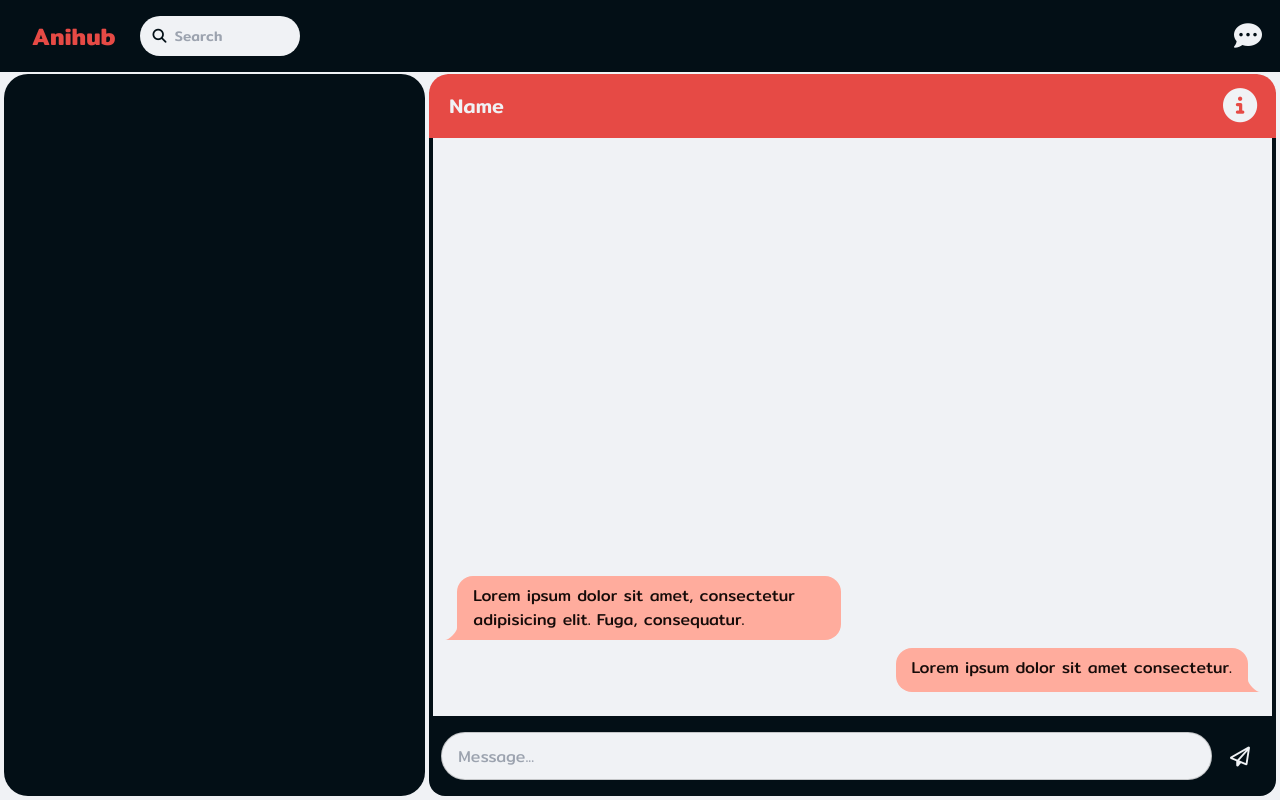
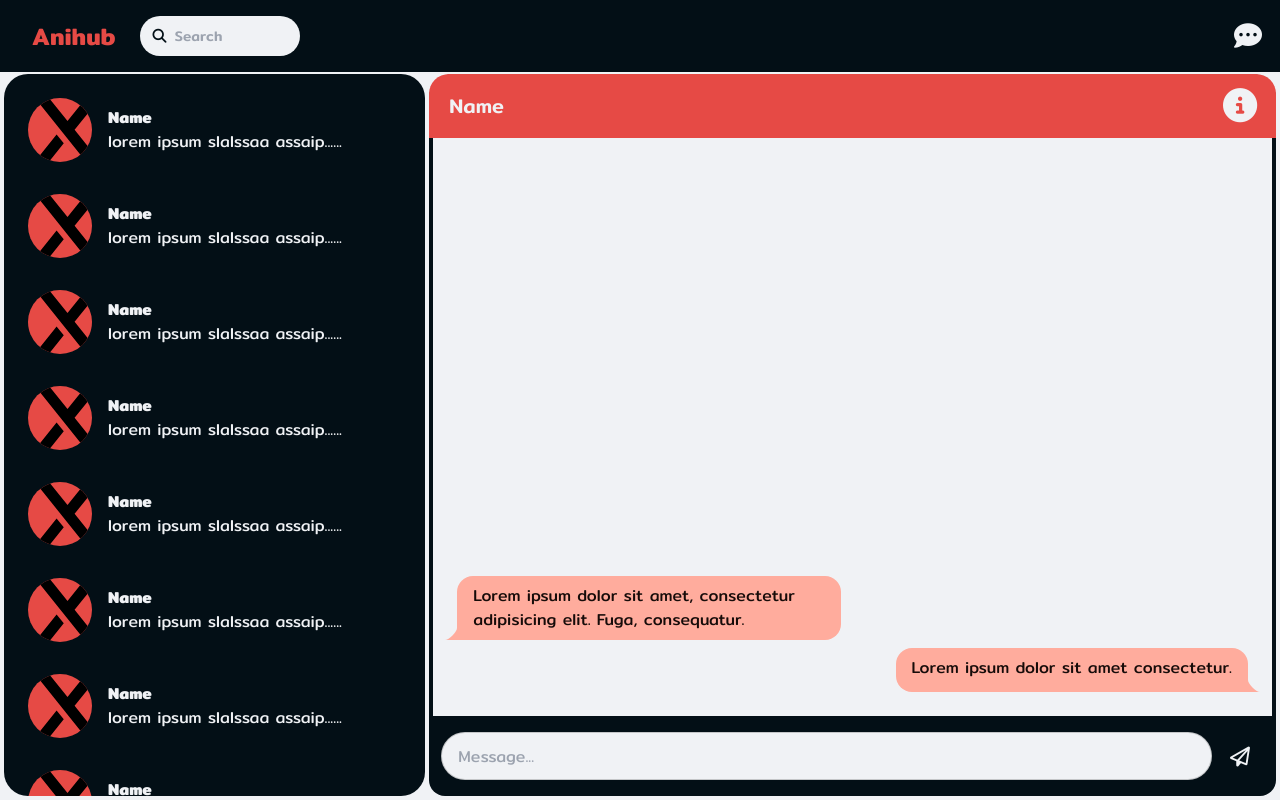
Before and after one commit to ice6504/AnimeSocialHub, a Next.js app: page /chat in a window 1280 px wide. Built offline with nearby package versions, Linux system fonts and the light colour scheme.

Commit message:
Add Contact

```diff
--- /dev/null
+++ b/src/app/chat/components/Contact.jsx
@@ -0,0 +1,27 @@
+import Image from "next/image";
+
+function Contact() {
+  return (
+    <>
+      <div className="flex items-center gap-4 p-4">
+        <div className="avatar">
+          <div className="w-16 bg-primary rounded-full">
+            <Image
+              className="w-full"
+              src="/next.svg"
+              alt="User"
+              width={0}
+              height={0}
+            />
+          </div>
+        </div>
+        <div className="flex flex-col text-base-100">
+          <strong>Name</strong>
+          <span>lorem ipsum slalssaa assaip......</span>
+        </div>
+      </div>
+    </>
+  );
+}
+
+export default Contact;
--- a/src/app/chat/page.jsx
+++ b/src/app/chat/page.jsx
@@ -1,8 +1,22 @@
+import Contact from "./components/Contact";
+
 function page() {
   return (
-    <div className="grid lg:grid-cols-3 grid-flow-row h-full pt-20 lg:pt-[4.6rem] px-1 pb-1 gap-1">
+    <div className="h-screen grid lg:grid-cols-3 grid-flow-row  pt-20 lg:pt-[4.6rem] px-1 pb-1 gap-1">
       {/* Contact */}
-      <div className="bg-secondary rounded-3xl"></div>
+      <div className="bg-secondary rounded-3xl overflow-y-scroll h-full p-2">
+        <Contact />
+        <Contact />
+        <Contact />
+        <Contact />
+        <Contact />
+        <Contact />
+        <Contact />
+        <Contact />
+        <Contact />
+        <Contact />
+        <Contact />
+      </div>
       {/* Chat */}
       <div className="col-span-2 rounded-3xl relative max-lg:hidden">
         {/* HeadChat */}
@@ -14,7 +28,7 @@ function page() {
         </div>
         {/* ChatRoom */}
         <div className="h-full flex flex-col justify-end rounded-3xl pb-24 px-3 border-4 border-secondary">
-          <div className="">
+          <div className="overflow-y-scroll">
             <div className="chat chat-start">
               <div className="chat-bubble max-w-96">
                 Lorem ipsum dolor sit amet, consectetur adipisicing elit. Fuga,
```
